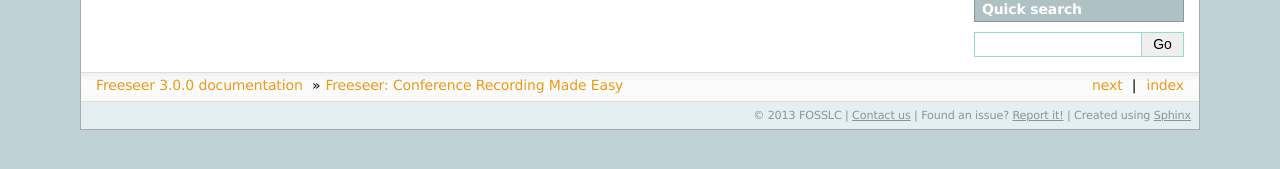
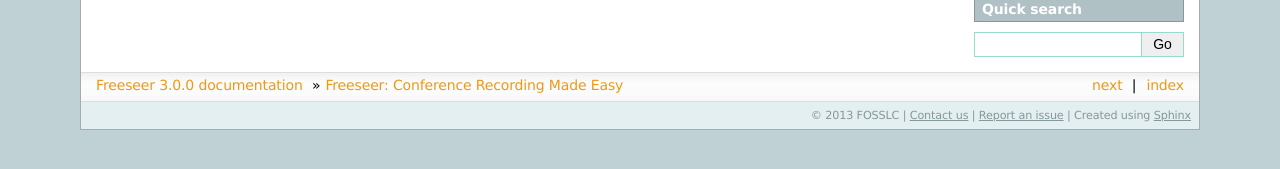
Before and after one commit to Freeseer/freeseer, a Sphinx documentation site: the page built from source/index.rst, in a window 1280 px wide. Shown: the part 320-489 px from the top of the page. Built offline with Sphinx 7.4.7, drawn with Linux system fonts in a browser that asks for light colours.

Commit message:
Fix freeseer/freeseer#266 layout.html
- Fix link to contact page.
  Note that it won't work locally anymore, but it will work on the live site.
- Simplify link to open an issue.

```diff
--- a/source/_templates/layout.html
+++ b/source/_templates/layout.html
@@ -3,9 +3,8 @@
 {% block footer %}
 <div class="footer">
   © 2013 FOSSLC
-  | <a href="./contact.html">Contact us</a>
-  | Found an issue?
-  <a href="https://github.com/Freeseer/freeseer/issues/new" target="_blank">Report it!</a>
+  | <a href="/docs/contact.html">Contact us</a>
+  | <a href="https://github.com/Freeseer/freeseer/issues/new" target="_blank">Report an issue</a>
   | Created using <a href="http://sphinx.pocoo.org/">Sphinx</a>
 </div>
 {% endblock %}
```
